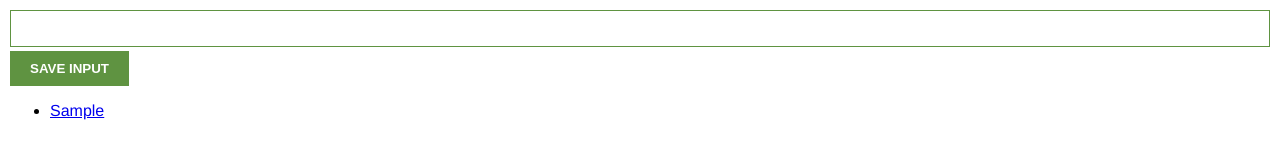
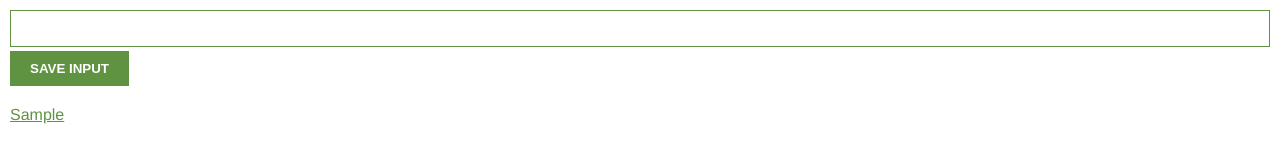
Before and after one commit to zoemlt/chromeextension, a plain HTML site: page index.html in a window 1280 px wide. Both pictures are taken after typing "Sample" into the empty fields and a click on the button "SAVE INPUT". Drawn offline with Linux system fonts and the light colour scheme.

Commit message:
Style rendering list

```diff
--- a/index.js
+++ b/index.js
@@ -12,7 +12,6 @@ inputBtn.addEventListener("click", function() {
 function renderLeads() {
     let listItems = "";
 for (let i=0; i<myLeads.length; i++) {
-    // listItems += "<li><a target='_blank' href='" + myLeads[i] + "'>" + myLeads[i] + "</a></li>"
     listItems += `
         <li>
             <a target='_blank' href='${myLeads[i]}'>
@@ -20,7 +19,6 @@ for (let i=0; i<myLeads.length; i++) {
             </a>
         </li>
         `
-
 }
 ulEl.innerHTML = listItems;
 }
--- a/style.css
+++ b/style.css
@@ -21,3 +21,17 @@ button {
     border: none;
     font-weight: bold;
 }
+
+ul {
+    list-style: none;
+    padding-left: 0;
+    margin-top: 20px;
+}
+
+li {
+    margin-top: 5px;
+}
+
+li a {
+    color: #5f9341;
+}
```
